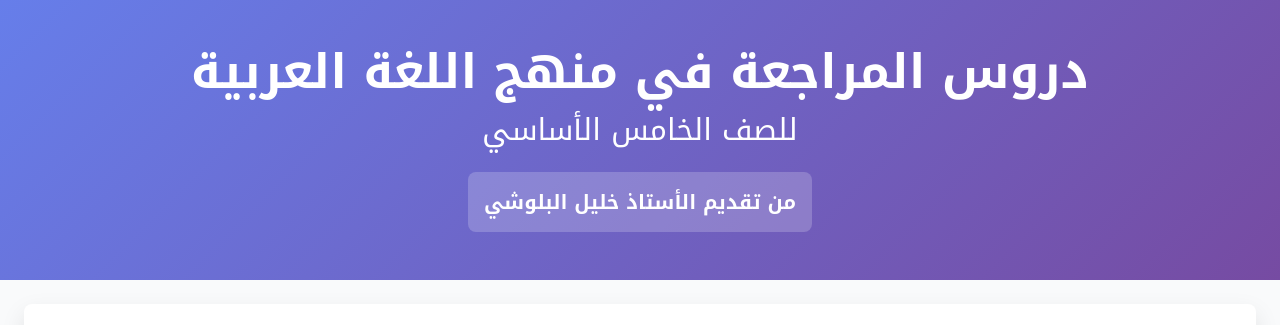
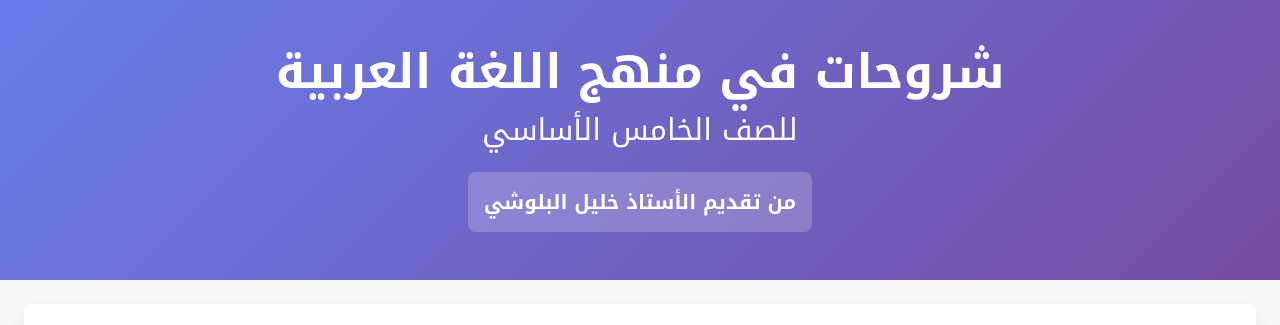
Before and after one commit to omk811/test1, a plain HTML site: page index.html in a window 1280 px wide. Shown: the top 325 px of the page. Drawn offline with nearby package versions, Linux system fonts and the light colour scheme.

Commit message:
Update index.html

```diff
--- a/index.html
+++ b/index.html
@@ -76,7 +76,7 @@
 
   <!-- Header -->
   <div class="gradient-bg text-white py-12 text-center">
-    <h1 class="text-4xl md:text-5xl font-bold mb-4">دروس المراجعة في منهج اللغة العربية</h1>
+    <h1 class="text-4xl md:text-5xl font-bold mb-4">شروحات في منهج اللغة العربية</h1>
     <h2 class="text-2xl md:text-3xl mb-6">للصف الخامس الأساسي</h2>
     <div class="bg-white bg-opacity-20 rounded-lg p-4 inline-block">
       <p class="text-xl font-semibold">من تقديم الأستاذ خليل البلوشي</p>
```
